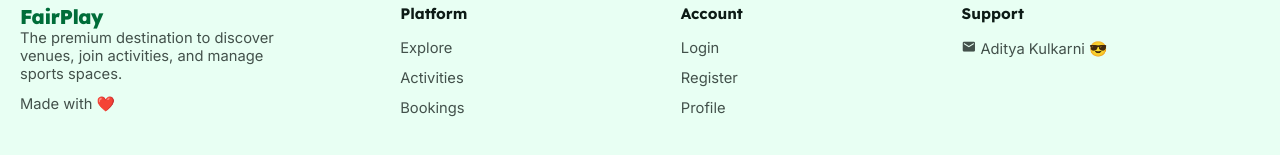
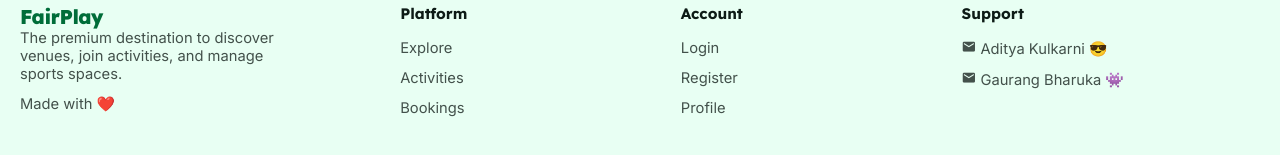
Before and after one commit to adiikulkarni/FairPlay, an Angular app in the folder FairPlay_Frontend/fairplay/: page / in a window 1280 px wide. Shown: the part 1833-1988 px from the top of the page. Built offline with nearby package versions, Linux system fonts and the light colour scheme; no server answers.

Commit message:
refactor: Updated footer
Updated the footer of support section

```diff
--- a/FairPlay_Frontend/fairplay/src/app/app.html
+++ b/FairPlay_Frontend/fairplay/src/app/app.html
@@ -90,6 +90,19 @@
           <mat-icon inline>mail</mat-icon>
           Aditya Kulkarni 😎
           </p>
+
+        </a>
+
+        <a
+          href="mailto:gaurang.bharuka@globallogic.com"
+          target="_blank"
+          rel="noopener noreferrer"
+        >
+          <p>
+          <mat-icon inline>mail</mat-icon>
+          Gaurang Bharuka 👾
+          </p>
+
         </a>
       </div>
     </div>
```
